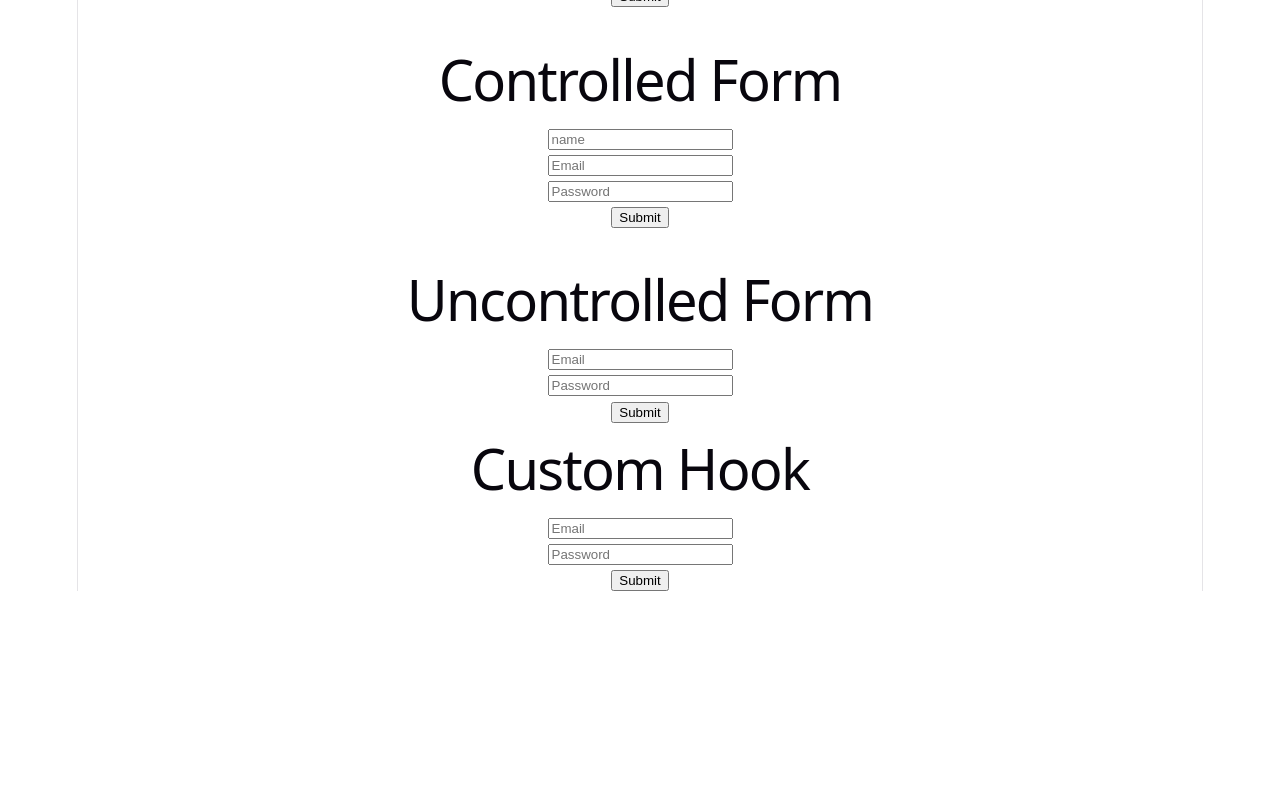
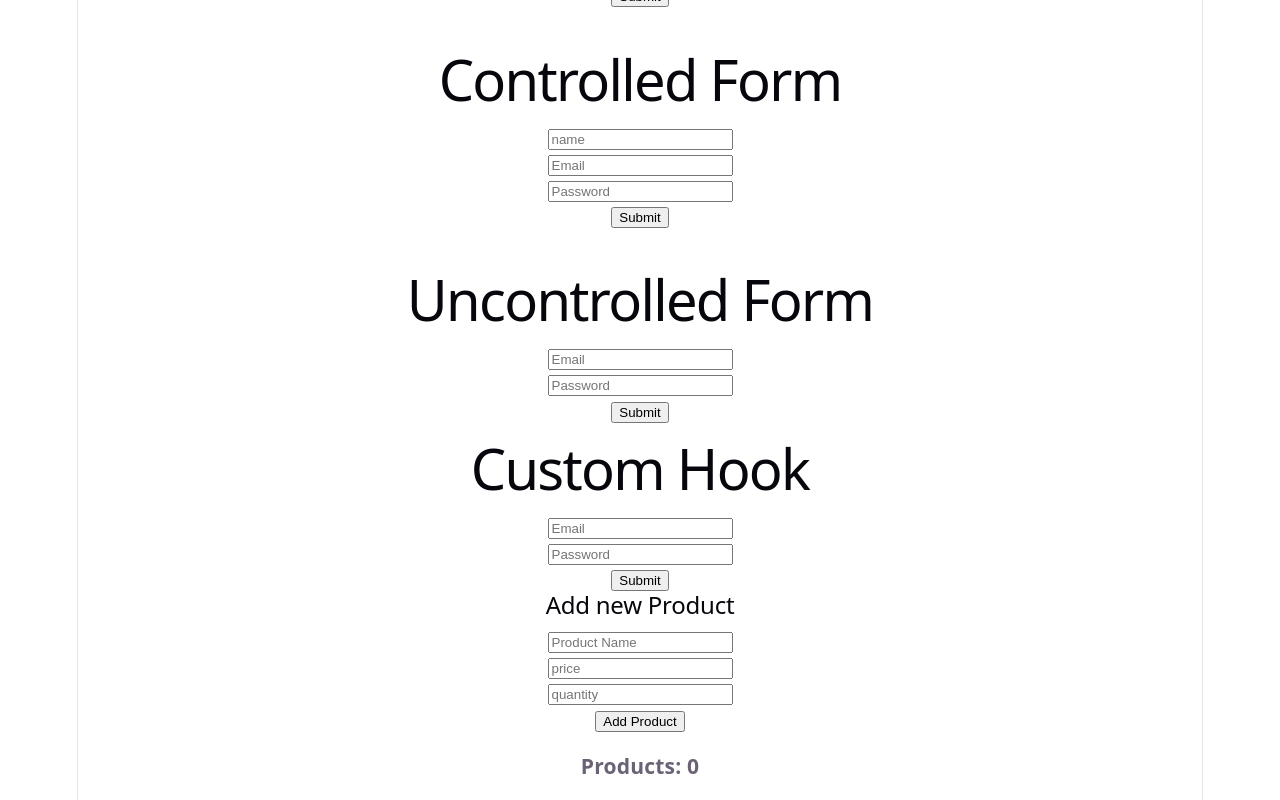
Before and after one commit to shakilkhan95/explore-react-form, a React (Vite) app: page / in a window 1280 px wide. Shown: the part 213-1013 px from the top of the page. Before the commit the page ends 804 px from the top, so only its background shows below. Built offline with nearby package versions, Linux system fonts and the light colour scheme.

Commit message:
Practicing how to add a product via react form and form handling

```diff
--- a/src/App.jsx
+++ b/src/App.jsx
@@ -2,6 +2,7 @@ import './App.css'
 import ControlledForm from './components/ControlledForm'
 import CustomHook from './components/CustomHook'
 import FormAction from './components/FormAction'
+import ProductManagement from './components/ProductManagement/ProductManagement'
 import SimpleForm from './components/SimpleForm'
 import UncontrolledForm from './components/UncontrolledForm'
 
@@ -18,6 +19,7 @@ function App() {
       <br />
       <UncontrolledForm/>
       <CustomHook/>
+      <ProductManagement/>
     </>
   )
 }
--- /dev/null
+++ b/src/components/ProductManagement/ProductForm.jsx
@@ -0,0 +1,29 @@
+import React from 'react'
+
+const ProductForm = ({ handleAddProducts }) => {
+  const handleProductSubmit = (e) => {
+    e.preventDefault();
+    const productName = e.target.productName.value;
+    const price = e.target.price.value;
+    const quantity = e.target.quantity.value;
+
+    const newProduct = { productName, price, quantity };
+    handleAddProducts(newProduct);
+  };
+  return (
+    <div>
+      <h2>Add new Product</h2>
+      <form onSubmit={handleProductSubmit}>
+        <input type="text" name="productName" placeholder="Product Name" />
+        <br />
+        <input type="text" name="price" placeholder="price" />
+        <br />
+        <input type="text" name="quantity" placeholder="quantity" />
+        <br />
+        <input type="submit" value="Add Product" />
+      </form>
+    </div>
+  );
+};
+
+export default ProductForm
--- /dev/null
+++ b/src/components/ProductManagement/ProductManagement.jsx
@@ -0,0 +1,20 @@
+import React, { useState } from 'react'
+import ProductForm from './ProductForm'
+import ProductTable from './ProductTable'
+
+const ProductManagement = () => {
+    const [products, setProducts] = useState([]);
+
+    const handleAddProducts = newProduct => {
+        const newProducts = [...products, newProduct];
+        setProducts(newProducts);
+    }
+  return (
+    <div>
+      <ProductForm handleAddProducts={handleAddProducts} />
+      <ProductTable products={products}/>
+    </div>
+  );
+}
+
+export default ProductManagement
--- /dev/null
+++ b/src/components/ProductManagement/ProductTable.jsx
@@ -0,0 +1,12 @@
+import React from 'react'
+
+const ProductTable = ({products}) => {
+    console.log(products)
+  return (
+    <div>
+        <h3>Products: {products.length}</h3>
+    </div>
+  )
+}
+
+export default ProductTable
```
